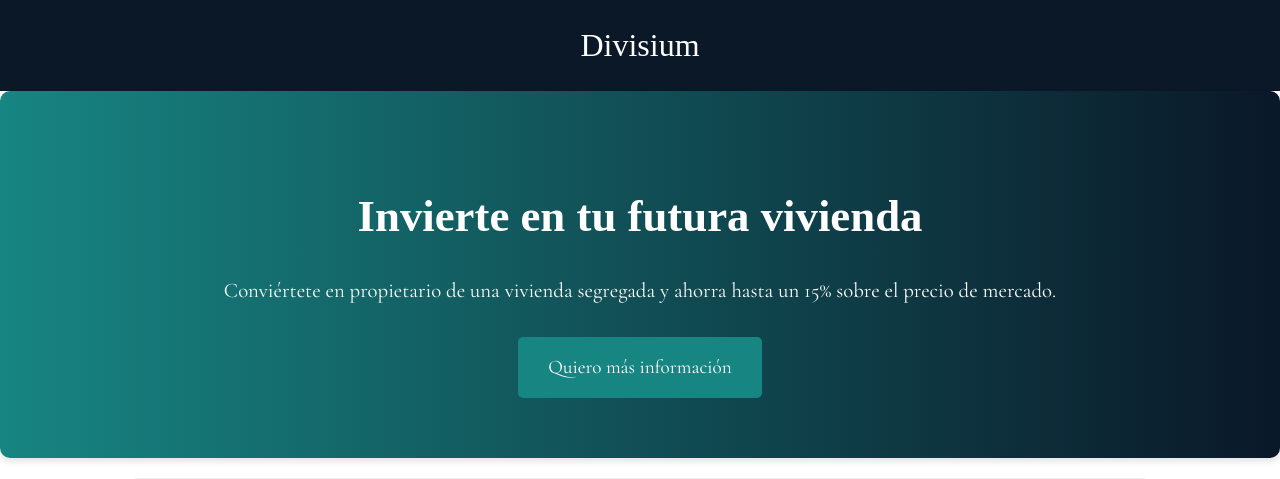
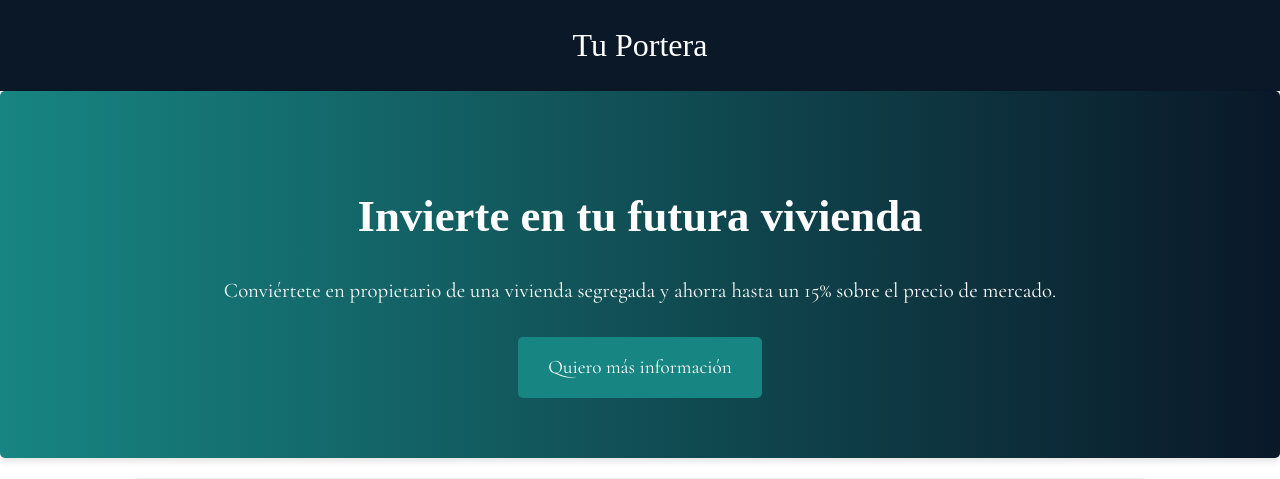
Before and after one commit to PabloLiarte/Divisium, a Flask app: page / in a window 1280 px wide. Shown: the top 479 px of the page. Run offline with Flask 3, Linux system fonts and the light colour scheme; some web fonts are replaced.

Commit message:
Cambio en el titulo

```diff
--- a/api/templates/index.html
+++ b/api/templates/index.html
@@ -38,7 +38,7 @@
             padding: 60px 20px;
             background: linear-gradient(to right, #178582, #0A1828);
             color: white;
-            border-radius: 10px;
+            border-radius: 5px;
             box-shadow: 0 4px 6px rgba(0, 0, 0, 0.1);
         }
         .hero h1 {
@@ -159,7 +159,7 @@
 <body>
 
 <header>
-    <h1>Divisium</h1>
+    <h1>Tu Portera</h1>
 </header>
 
 <div class="hero">
```
